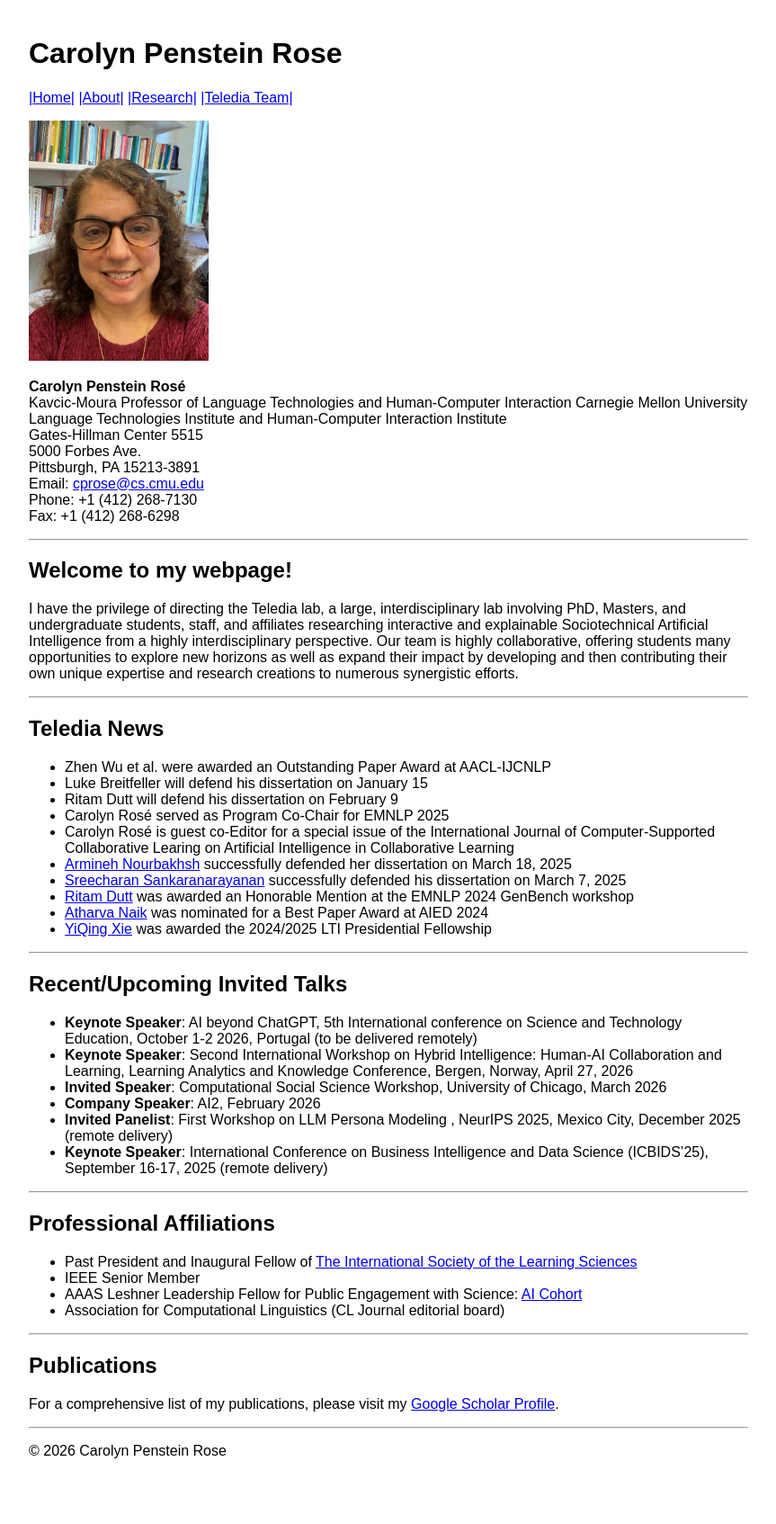
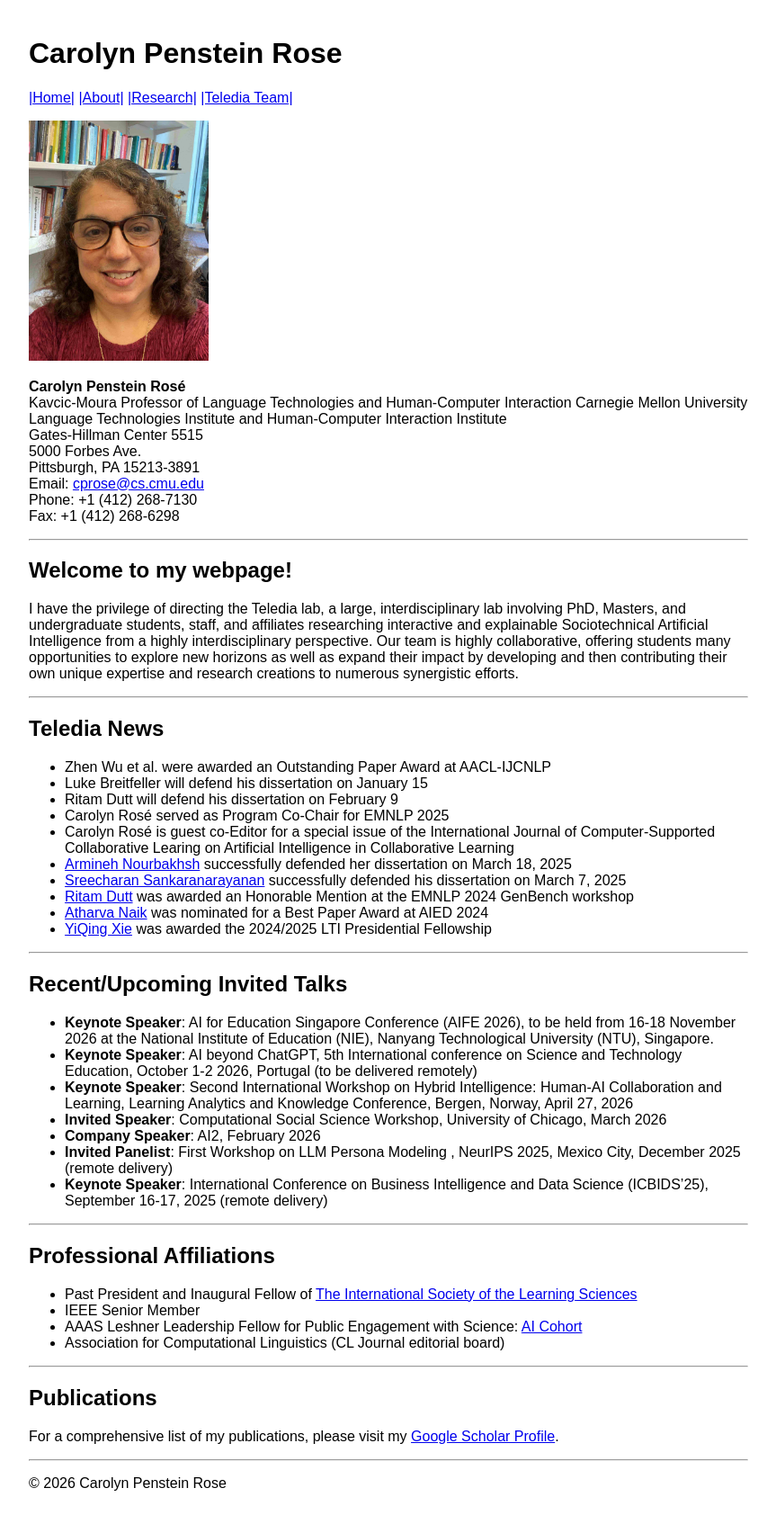
Before and after one commit to cp3a/cp3a.github.io, a Jekyll site: the page built from index.md, in a window 1280 px wide. Shown: the whole page at 90% size, without its empty margins (208-1071 px from the left). Built offline with Jekyll 4.4.1, drawn with Linux system fonts in a browser that asks for light colours; before the commit the page ends 1658 px from its top, so only the background shows below that.

Commit message:
Update index.md

```diff
--- a/index.md
+++ b/index.md
@@ -42,6 +42,7 @@ I have the privilege of directing the Teledia lab, a large, interdisciplinary la
 
 ## Recent/Upcoming Invited Talks
 
+- **Keynote Speaker**: AI for Education Singapore Conference (AIFE 2026), to be held from 16-18 November 2026 at the National Institute of Education (NIE), Nanyang Technological University (NTU), Singapore.
 - **Keynote Speaker**: AI beyond ChatGPT, 5th International conference on Science and Technology Education, October 1-2 2026, Portugal (to be delivered remotely)
 - **Keynote Speaker**: Second International Workshop on Hybrid Intelligence: Human-AI Collaboration and Learning, Learning Analytics and Knowledge Conference, Bergen, Norway, April 27, 2026
 - **Invited Speaker**: Computational Social Science Workshop, University of Chicago, March 2026
```
